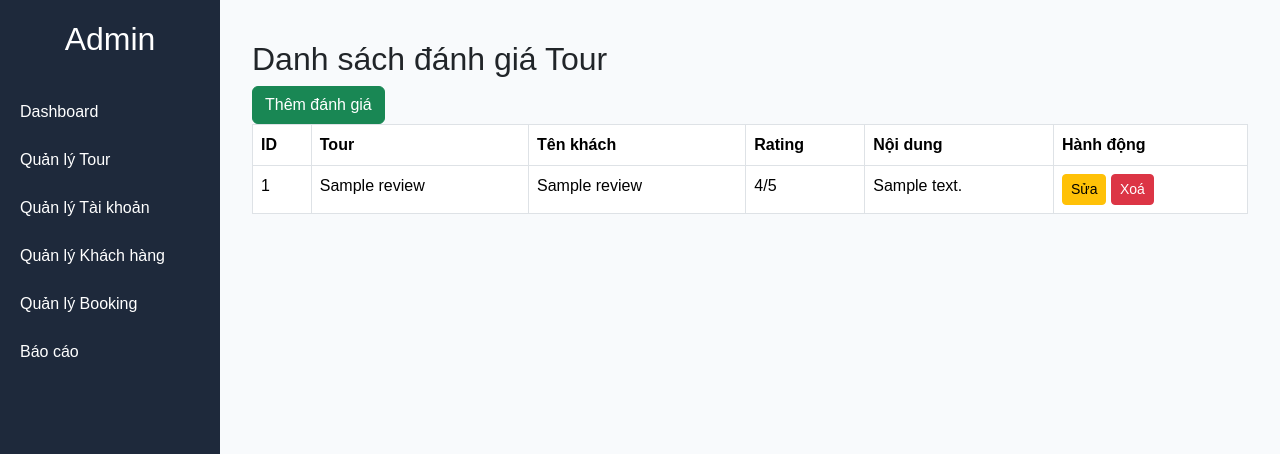
After one commit to QuangCuong0211/quanlitour, a PHP site: template views/review/list.php in a window 1280 px wide. The commit adds this page. Shown: the top 454 px of the page. Run offline with PHP 8.4, Linux system fonts and the light colour scheme; the template is opened without the code that fills it: most values are stand-ins (such as "Sample title", 1, 10 or a date in 2020).

```diff
--- /dev/null
+++ b/views/review/list.php
@@ -0,0 +1,28 @@
+<h2>Danh sách đánh giá Tour</h2>
+<a href="index.php?act=review-add" class="btn btn-success">Thêm đánh giá</a>
+<table class="table table-bordered">
+    <tr>
+        <th>ID</th>
+        <th>Tour</th>
+        <th>Tên khách</th>
+        <th>Rating</th>
+        <th>Nội dung</th>
+        <th>Hành động</th>
+    </tr>
+
+    <?php foreach ($reviews as $r): ?>
+    <tr>
+        <td><?= $r['id'] ?></td>
+        <td><?= $r['tour_name'] ?></td>
+        <td><?= $r['customer_name'] ?></td>
+        <td><?= $r['rating'] ?>/5</td>
+        <td><?= $r['content'] ?></td>
+        <td>
+            <a href="index.php?act=review-edit&id=<?= $r['id'] ?>" class="btn btn-warning btn-sm">Sửa</a>
+            <a href="index.php?act=review-delete&id=<?= $r['id'] ?>"
+               onclick="return confirm('Xoá đánh giá này?')"
+               class="btn btn-danger btn-sm">Xoá</a>
+        </td>
+    </tr>
+    <?php endforeach; ?>
+</table>
--- a/views/tour/list.php
+++ b/views/tour/list.php
@@ -47,6 +47,9 @@
                     <td><?= nl2br(htmlspecialchars($tour['description'])) ?></td>
                     <td><?= number_format($tour['price']) ?> VND</td>
                     <td>
+
+                        <a href="?act=reviews-list" class="btn btn-warning btn-sm">xem dg</a>
+
                         <a href="?act=tour-edit&id=<?= $tour['id'] ?>" class="btn btn-warning btn-sm">Sửa</a>
                         <a href="?act=tour-delete&id=<?= $tour['id'] ?>"
                            class="btn btn-danger btn-sm"
```
